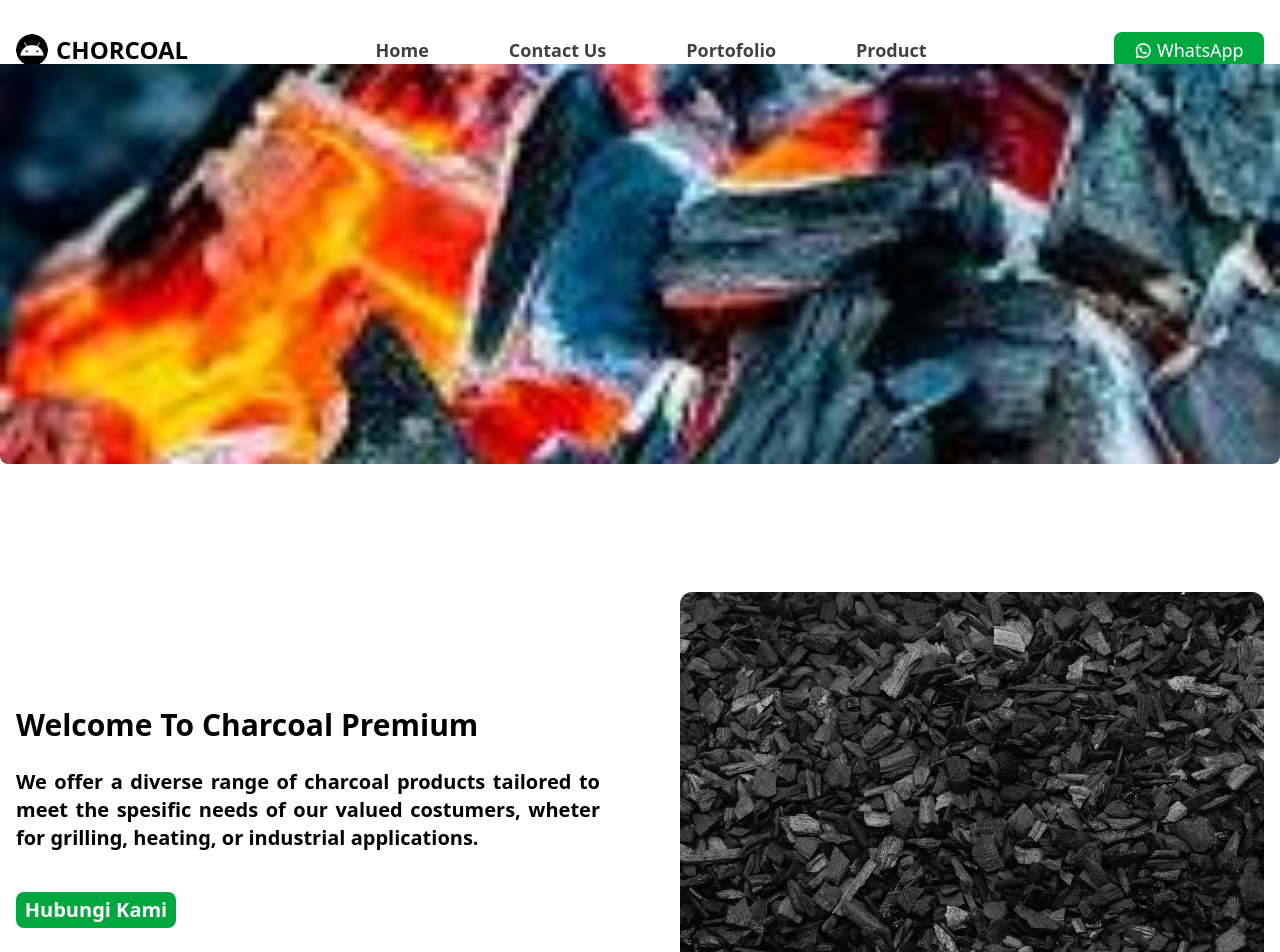
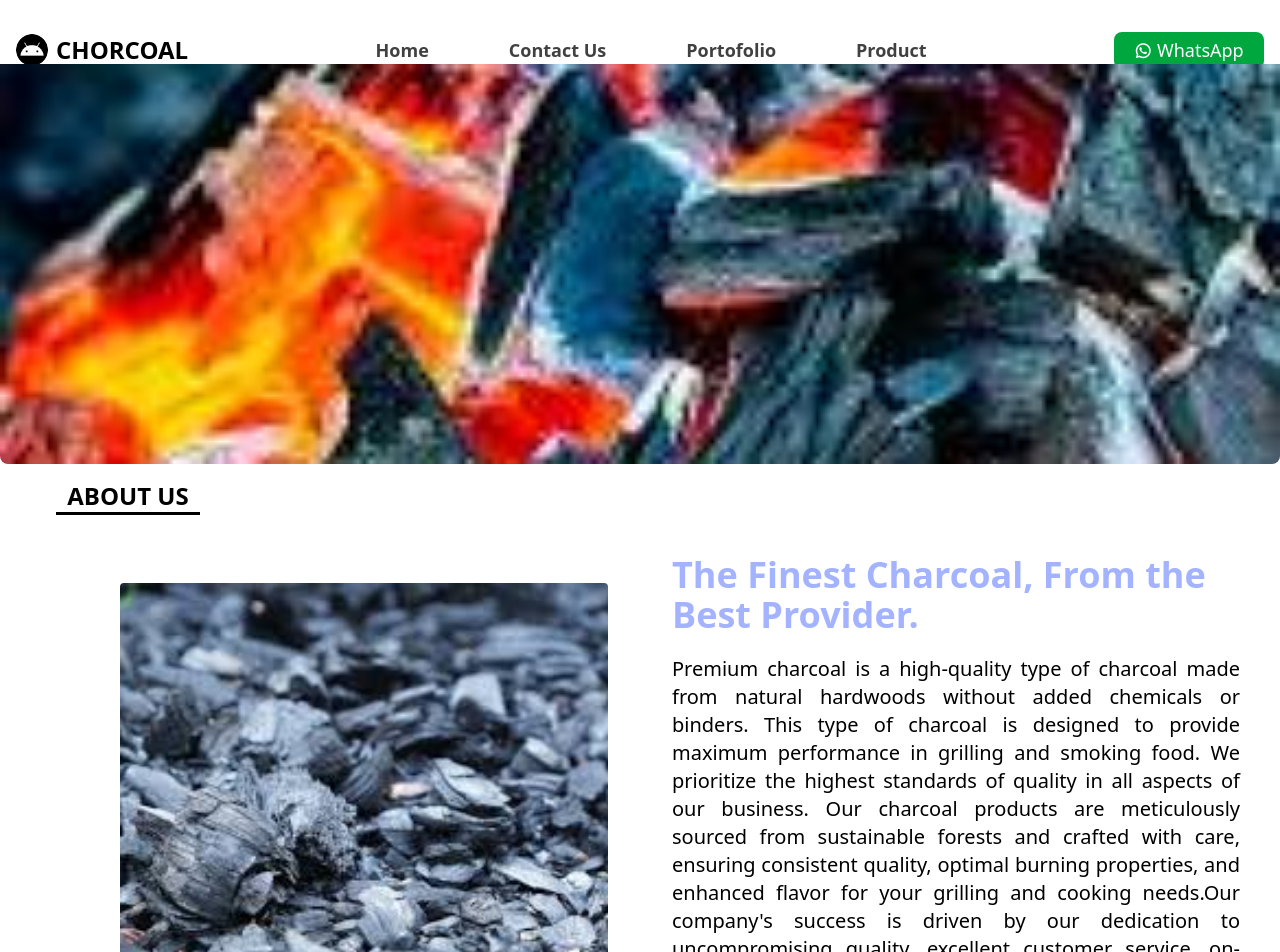
Before and after one commit to hilalhamdh/charcoalpremium, a React (Vite) app: page / in a window 1280 px wide. Shown: the top 952 px of the page. Built offline with nearby package versions, Linux system fonts and the light colour scheme.

Commit message:
add file

```diff
--- a/src/components/Home.jsx
+++ b/src/components/Home.jsx
@@ -12,45 +12,7 @@ function Home() {
     <>
       <NavbarPages />
       <CarouselPages />
-      <div className="homepage pb-10 ">
-        <div className="container mx-auto px-4 ">
-          <div className="hero grid md:grid-cols-2 grid-cols-1 items-center gap-10 md:gap-20 pt-14 md:pt-32">
-            <div className="box">
-              <h1
-                data-aos="fade-down"
-                data-aos-duration="2000"
-                className="lg:text-3xl/tight text-2xl font-bold mb-3 text-center md:text-left "
-              >
-                Welcome To Charcoal Premium
-              </h1>
-              <p
-                data-aos="fade-right"
-                data-aos-duration="2000"
-                data-aos-delay="200"
-                className="py-3 text-lg md:text-xl font-semibold text-justify"
-              >
-                We offer a diverse range of charcoal products tailored to meet
-                the spesific needs of our valued costumers, wheter for grilling,
-                heating, or industrial applications.
-              </p>
 
-              {/* <button className="mt-7 bg-green-600 rounded-lg text-white text-xl  w-40 h-10 font-semibold">
-                Hubungi Kami
-              </button> */}
-              <WhatsApp />
-            </div>
-            <div className="box" data-aos="fade-down" data-aos-duration="2000">
-              <img
-                src={Bara}
-                data-aos="zoom-in"
-                data-aos-duration="2000"
-                alt="Halaman Homepage"
-                className="md:w-[750px] w-[500px]  mx-auto md:m-0  rounded-xl  shadow-lg shadow-white  h-[350px] md:h-[450px] "
-              />
-            </div>
-          </div>
-        </div>
-      </div>
       <AboutPages />
       <Footer />
     </>
```
